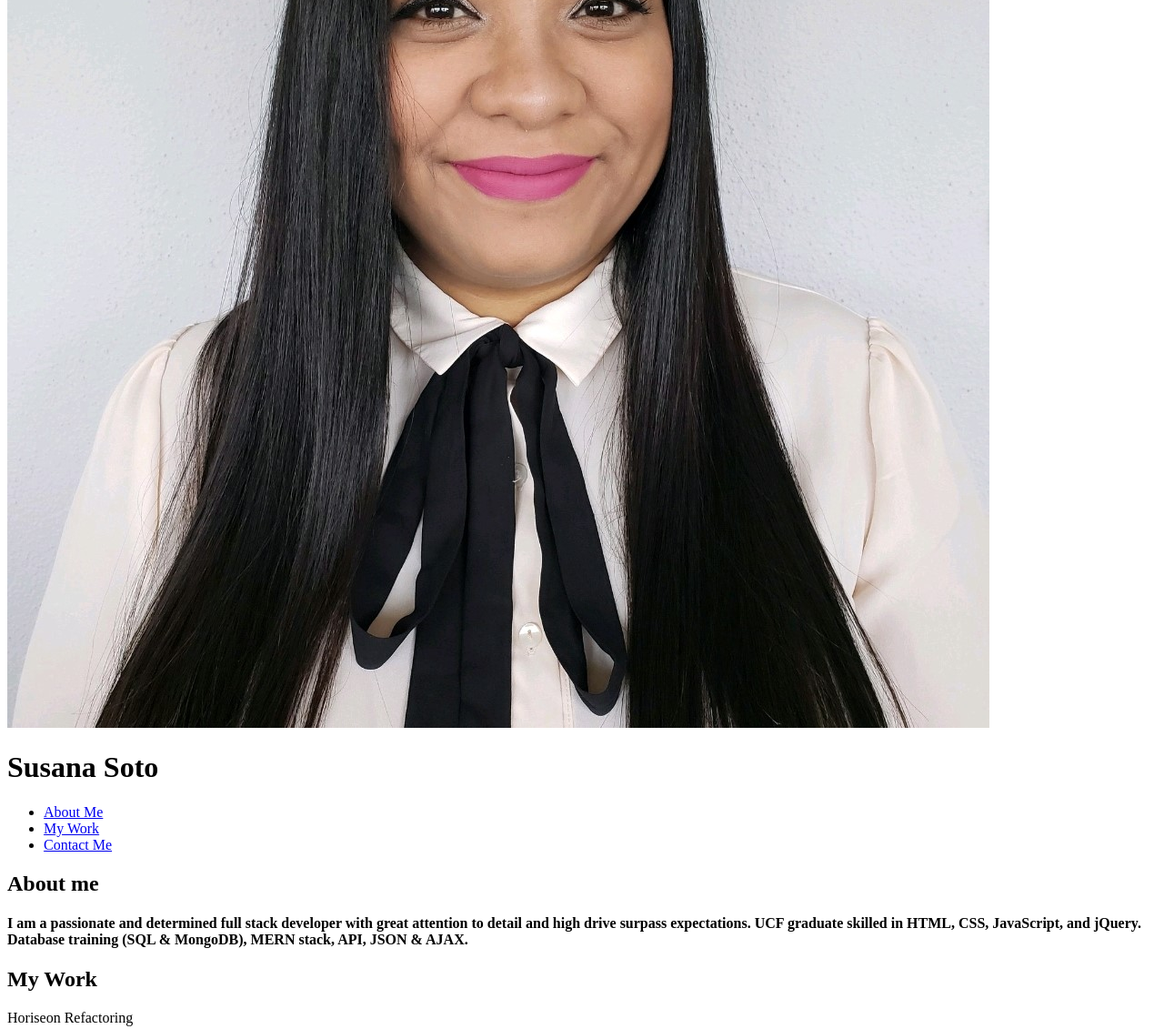
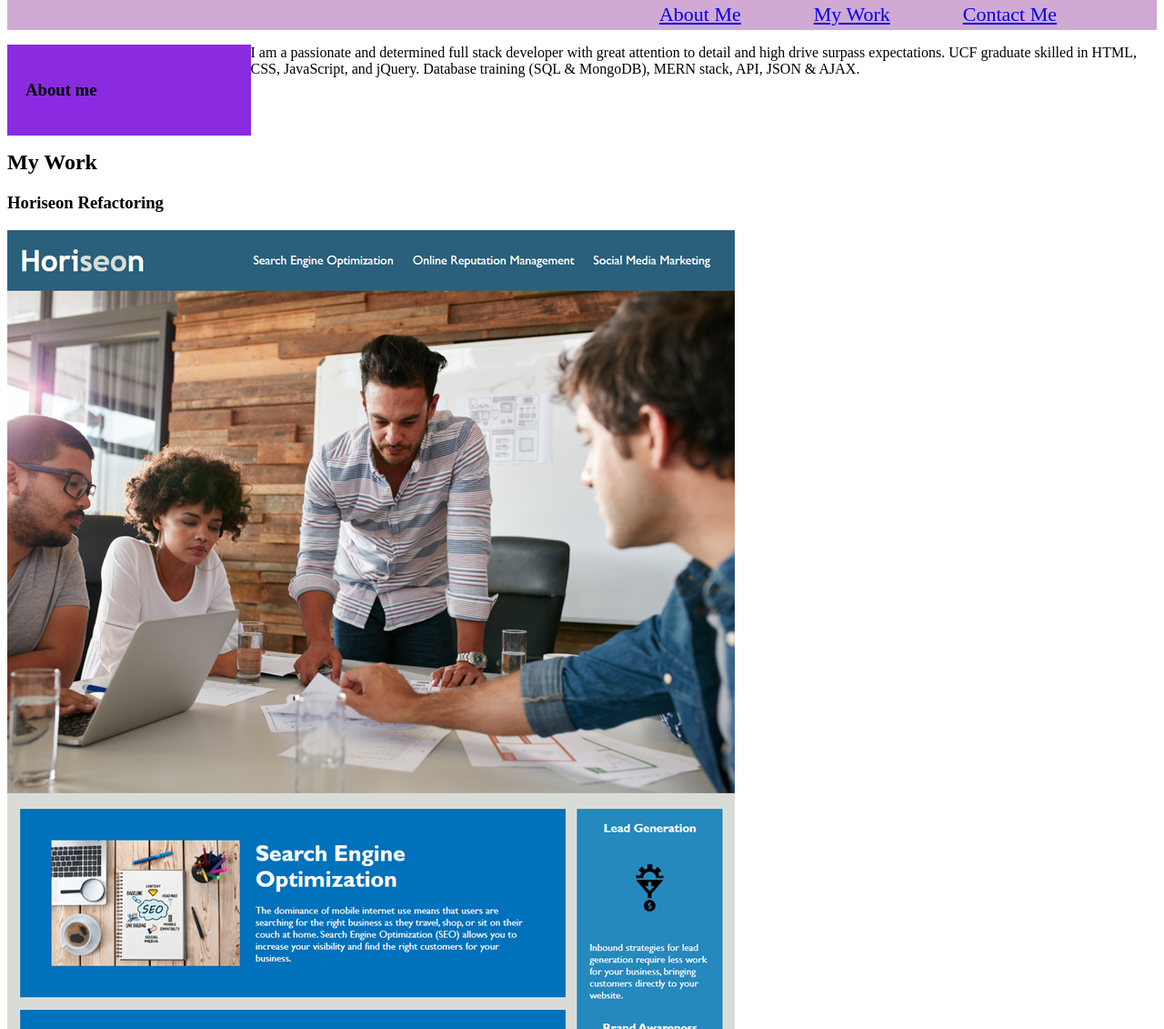
Before and after one commit to ssoto83/My-Baby-Portfolio---Chall.-2, a plain HTML site: page index.html in a window 1280 px wide. Shown: the part 386-1517 px from the top of the page at 91% size. Drawn offline with Linux system fonts and the light colour scheme.

Commit message:
added css styles and added classes and divs to the html

```diff
--- a/index.html
+++ b/index.html
@@ -1,52 +1,44 @@
 <!DOCTYPE html>
 <html lang="en-us">
-
 <head>
     <meta charset="UTF-8" />
-    <meta name="viewport" content="width=device-width, initial-scale=1.0">
+    <meta name="viewport" content="width=device-width, initial-scale=1.0" />
     <link rel="stylesheet" href="./style.css">
-    <title>Portfolio</title>
+    <title>Susana Soto's Portfolio</title>
     </head>
-
     <body>
-    <header>
-     <img class= "pic" src="./assets/pic.jpg" alt="Picture of Susana. Black long hair, slight smile, pink lipstick, light grey background">
+        <header class="header">
+            <img class="pic" src="./assets/pic.jpg" alt="Picture of Susana">
              <h1 class= "name">Susana Soto</h1>
                 <nav>
                     <ul>
-                        <li>
-                        <a href="#about-me">About Me</a>
-                        </li>
-                        <li>
-                        <a href="#work">My Work</a>
-                        </li>
-                        <li>
-                        <a href="#contact">Contact Me</a>
-                        </li>
+                        <li><a href="#contact">Contact Me</a></li>
+                        <li><a href="#work">My Work</a></li>
+                        <li><a href="#about-me">About Me</a></li>
                     </ul>
                  </nav>
-
          </header>
 
     <main>
-        <section>
-            <h2>About me</h2>
-             <div id= "about-me">
-            <h4>I am a passionate and determined full stack developer with great attention to detail and high drive surpass expectations. UCF graduate skilled in HTML, CSS, JavaScript, and jQuery. Database training (SQL & MongoDB), MERN stack, API, JSON & AJAX.</h4>
+        <div class="container">
+            <div class="sidebar">
+                <h3>About me</h3>
                 </div>
-        </section>
+                <p>I am a passionate and determined full stack developer with great attention to detail and high drive surpass expectations. UCF graduate skilled in HTML, CSS, JavaScript, and jQuery. Database training (SQL & MongoDB), MERN stack, API, JSON & AJAX.</p>
+        </div>
+
 
         <section>
+            <div class="main-content">
             <h2>My Work</h2>
-                <p>Horiseon Refactoring
-                </p>
+                <article>
+                    <h3>Horiseon Refactoring</h3>
                     <div id="work">
                         <a href="https://ssoto83.github.io/Challenge-1-Horiseon-refactoring/" target="_blank">
                             <img src="./assets/Horiseon.png" alt="Screenshot of the Horiseon website. A picture with a group meeting and navigation links to search engine optimization, online reputation management, and social media marketing">
                         </a>
                     </div>
-
-            <ul>
+                    <ul class="mywork">
                         <li>JavaScript - Coming Soon</li>
                         <img src="./assets/JS.png" alt="animated coffee mug with steam">
                         <li>jQuery - Coming Soon</li>
@@ -54,13 +46,12 @@
                         <li>API - Coming Soon</li>
                         <img src="./assets/API.png" alt="blue background with a computer monitor and symbols of social media floating around">
                     </ul>
+                </article>
         </section>
     </main>
 
     <footer id="contact">
         📧 s.soto.jh23@gmail | GitHub ss83
     </footer>
-
   </body>
-
 </html>
--- a/style.css
+++ b/style.css
@@ -0,0 +1,62 @@
+.header {
+    padding: 30px;
+    text-align: center;
+    background: rgb(208, 170, 210);
+}
+
+.nav {
+    float: right;
+   }
+
+ul {
+       list-style-type: none;
+}
+
+ul.mywork {
+    float: left;
+}
+
+li {
+    font-size: 22px;
+    font-style: Tahoma;
+    float: right;
+    margin-right: 80px;
+    }
+
+.pic {
+    width: 250px;
+    float: left;
+}
+
+.name {
+    clear: left;
+    display: flex;
+    justify-content: flex;
+    padding: 10px;
+    padding-left: 35px;
+    }
+
+.name li {
+    margin-left: 100px;
+    justify-content: flex-end;
+}
+
+.about-me {
+    float: center;
+    text-align: center;
+    width: 100%;
+    padding: 40px;
+    font-size: 50px;
+   }
+
+   .sidebar {
+    float: left;
+    width: 18%;
+    background: blueviolet;
+    padding: 20px;
+}
+
+.main-content {
+    margin-top: 80px;
+    font-style: normal;
+}
```
Lines whose indentation alone changed are shown as unchanged.
